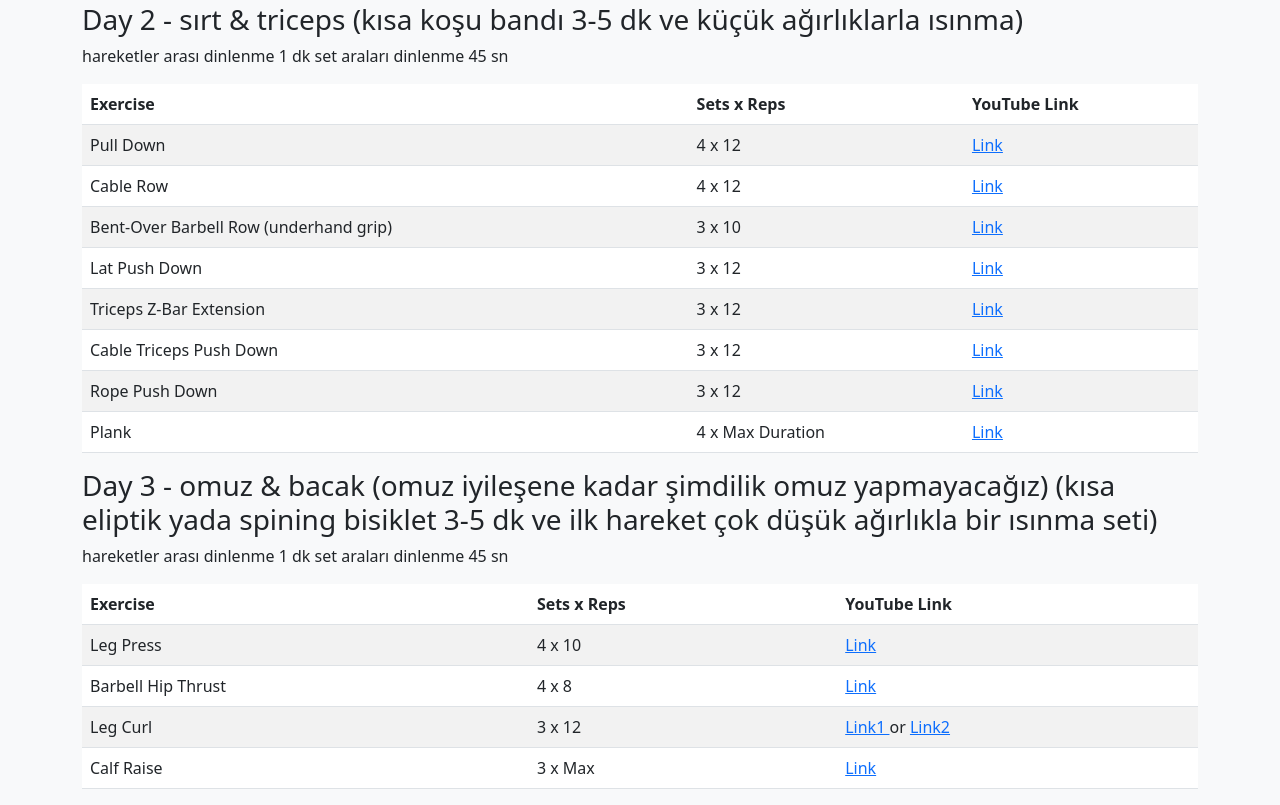
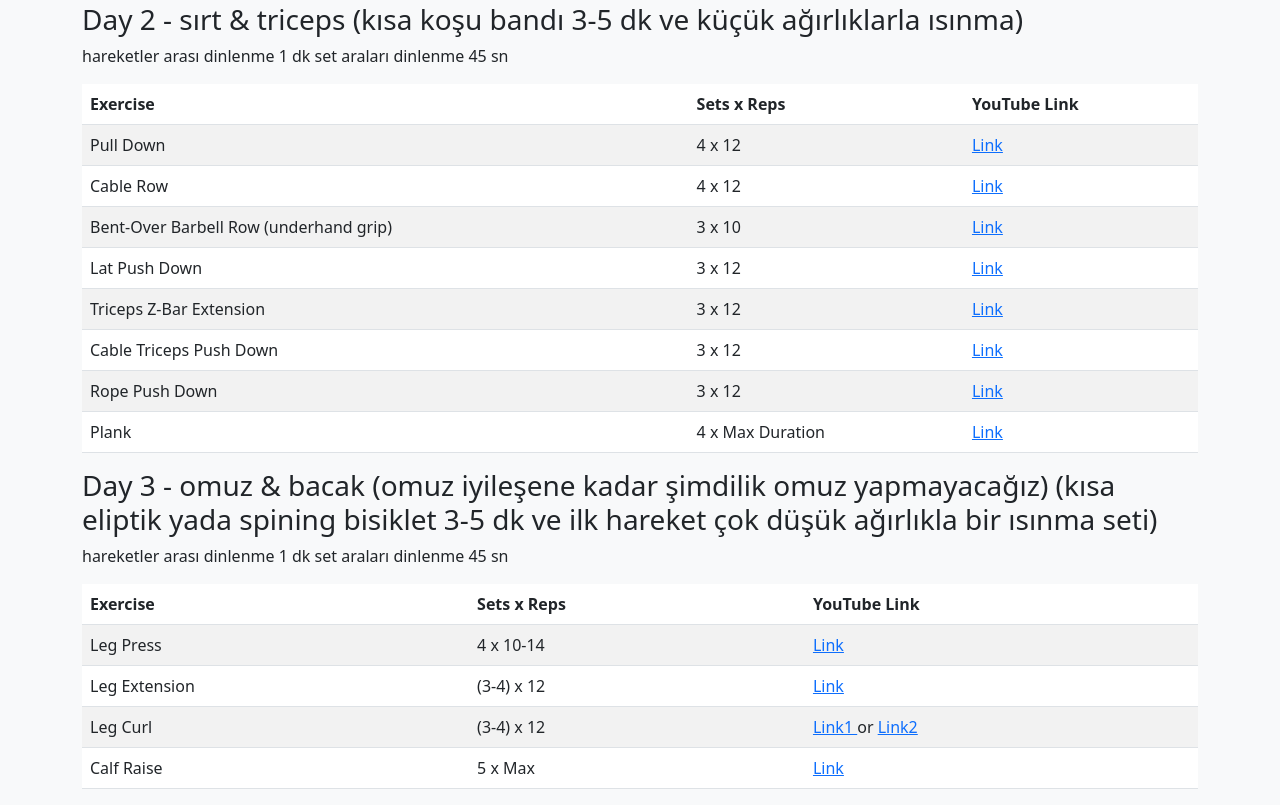
Before and after one commit to YTADEL/BerkanGymRoutine, a plain HTML site: page index.html in a window 1280 px wide. Shown: the part 625-1430 px from the top of the page. Drawn offline with nearby package versions, Linux system fonts and the light colour scheme.

Commit message:
Update index.html

```diff
--- a/index.html
+++ b/index.html
@@ -159,22 +159,22 @@
                 </tr> -->
                 <tr>
                     <td>Leg Press</td>
-                    <td>4 x 10</td>
+                    <td>4 x 10-14</td>
                     <td><a href="https://www.youtube.com/watch?v=yZmx_Ac3880">Link</a></td>
                 </tr>
                 <tr>
-                    <td>Barbell Hip Thrust</td>
-                    <td>4 x 8</td>
-                    <td><a href="https://www.youtube.com/watch?v=EF7jXP17DPE">Link</a></td>
+                    <td>Leg Extension</td>
+                    <td>(3-4) x 12</td>
+                    <td><a href="https://www.youtube.com/watch?v=m0FOpMEgero">Link</a></td>
                 </tr>
                 <tr>
                     <td>Leg Curl</td>
-                    <td>3 x 12</td>
+                    <td>(3-4) x 12</td>
                     <td><a href="https://www.youtube.com/watch?v=Orxowest56U">Link1 </a> or <a href="https://www.youtube.com/watch?v=n5WDXD_mpVY">Link2 </a></td>
                 </tr>
                 <tr>
                     <td>Calf Raise</td>
-                    <td>3 x Max</td>
+                    <td>5 x Max</td>
                     <td><a href="https://www.youtube.com/watch?v=ADIDoYt_ko4">Link</a></td>
                 </tr>
             </tbody>
```
